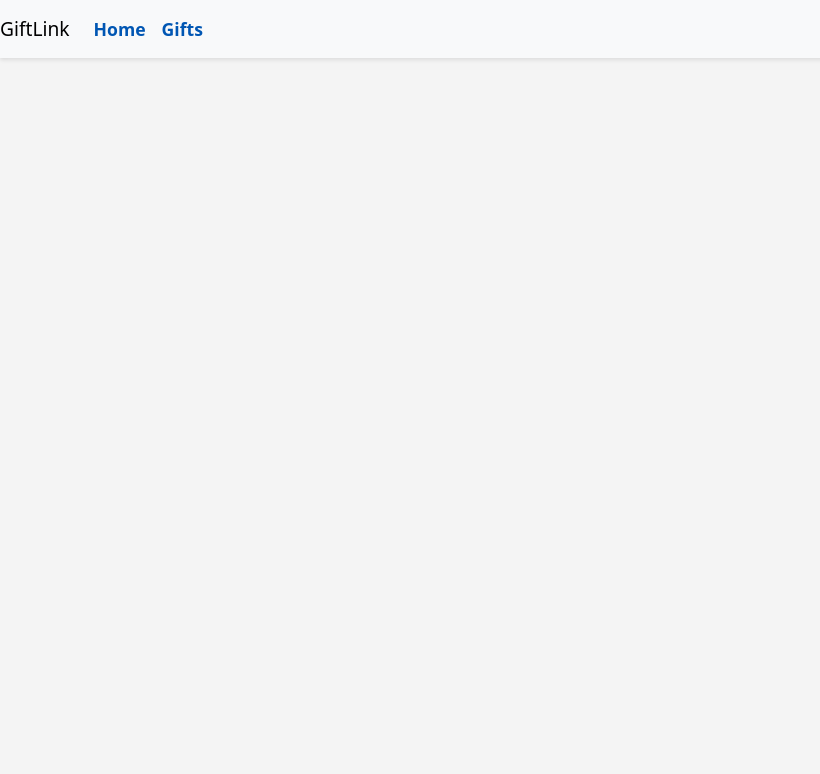
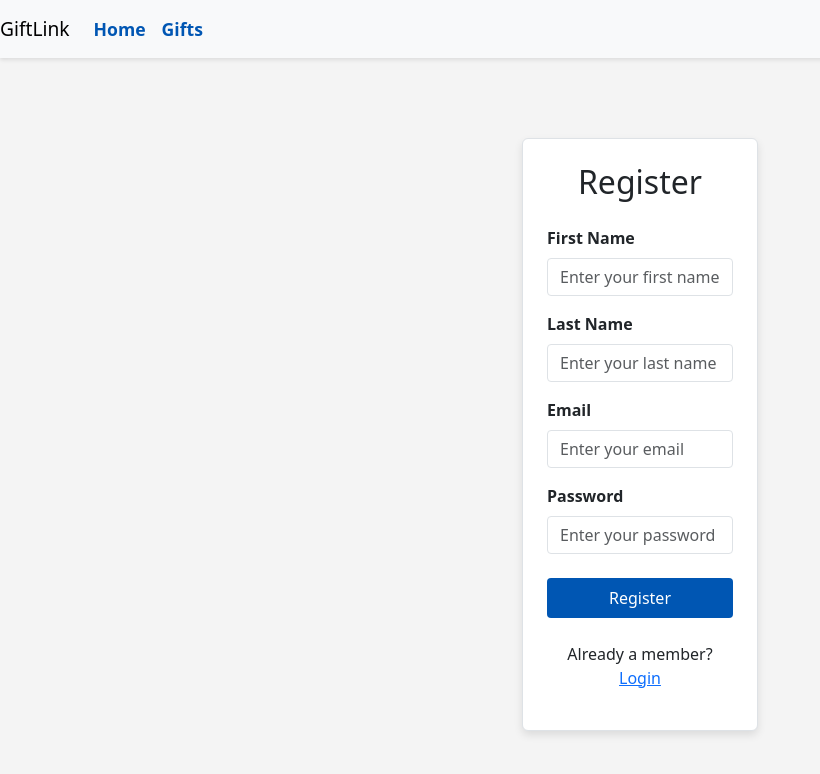
Before and after one commit to shakillaragelia/fullstack-capstone-project, a React (Create React App) app in the folder giftlink-frontend/: page /app/register in a window 1280 px wide. Before the commit this address had no page. Shown: the top 774 px of the page, without its empty margins (0-820 px from the left). Built offline with nearby package versions, Linux system fonts and the light colour scheme.

Commit message:
Hands-on Lab: Create Register and Login Pages

```diff
--- a/giftlink-frontend/src/App.js
+++ b/giftlink-frontend/src/App.js
@@ -1,19 +1,26 @@
 import React from 'react';
 import { Routes, Route, useNavigate } from 'react-router-dom';
 import MainPage from './components/MainPage/MainPage';
+import LoginPage from './components/LoginPage/LoginPage';
+import RegisterPage from './components/RegisterPage/RegisterPage';
 import 'bootstrap/dist/css/bootstrap.min.css';
 import './App.css';
 import Navbar from './components/Navbar/Navbar';
 
 function App() {
+  const navigate = useNavigate();
 
   return (
     <>
       <Navbar/>
       <Routes>
-          {/* the final code will not pass the products to every page, but each page will call the server API */}
+        {/* Main gift listing page */}
         <Route path="/" element={<MainPage />} />
         <Route path="/app" element={<MainPage />} />
+
+        {/* Login & Register pages */}
+        <Route path="/app/login" element={<LoginPage />} />
+        <Route path="/app/register" element={<RegisterPage />} />
       </Routes>
     </>
   );
--- /dev/null
+++ b/giftlink-frontend/src/components/LoginPage/LoginPage.css
@@ -0,0 +1,40 @@
+.login-card {
+    background-color: #fff;
+    box-shadow: 0px 4px 8px rgba(0, 0, 0, 0.1);
+}
+
+.login-card .form-label {
+    font-weight: 600;
+}
+
+.login-card input {
+    border-radius: 0.25rem;
+}
+
+.login-card .btn {
+    padding: 0.5rem 1rem;
+    border-radius: 0.25rem;
+}
+
+.login-card .btn-primary {
+    background-color: #0056b3;
+    border: none;
+}
+
+.login-card .btn-secondary {
+    background-color: #dc3545;
+    border: none;
+}
+
+.login-card .text-primary {
+    color: #0056b3;
+}
+
+.login-card .text-secondary {
+    color: #6c757d;
+}
+
+a.text-primary:hover,
+a.text-secondary:hover {
+    text-decoration: underline;
+}
--- /dev/null
+++ b/giftlink-frontend/src/components/LoginPage/LoginPage.js
@@ -0,0 +1,68 @@
+import React, { useState } from 'react';
+import './LoginPage.css';
+
+function LoginPage() {
+
+    // Task 1: create useState for email & password
+    const [email, setEmail] = useState('');
+    const [password, setPassword] = useState('');
+
+    // Task 2: handleLogin
+    const handleLogin = async () => {
+        console.log("Inside handleLogin");
+        console.log("Email:", email);
+        console.log("Password:", password);
+    };
+
+    return (
+        <div className="container mt-5">
+            <div className="row justify-content-center">
+                <div className="col-md-6 col-lg-4">
+                    <div className="login-card p-4 border rounded">
+                        <h2 className="text-center mb-4 font-weight-bold">Login</h2>
+
+                        {/* Email input */}
+                        <div className="mb-3">
+                            <label htmlFor="email" className="form-label">Email</label>
+                            <input
+                                id="email"
+                                type="text"
+                                className="form-control"
+                                placeholder="Enter your email"
+                                value={email}
+                                onChange={(e) => setEmail(e.target.value)}
+                            />
+                        </div>
+
+                        {/* Password input */}
+                        <div className="mb-3">
+                            <label htmlFor="password" className="form-label">Password</label>
+                            <input
+                                id="password"
+                                type="password"
+                                className="form-control"
+                                placeholder="Enter your password"
+                                value={password}
+                                onChange={(e) => setPassword(e.target.value)}
+                            />
+                        </div>
+
+                        {/* Login button */}
+                        <button
+                            className="btn btn-primary w-100 mb-3"
+                            onClick={handleLogin}
+                        >
+                            Login
+                        </button>
+
+                        <p className="mt-4 text-center">
+                            New here? <a href="/app/register" className="text-primary">Register Here</a>
+                        </p>
+                    </div>
+                </div>
+            </div>
+        </div>
+    );
+}
+
+export default LoginPage;
--- /dev/null
+++ b/giftlink-frontend/src/components/RegisterPage/RegisterPage.css
@@ -0,0 +1,32 @@
+.register-card {
+    background-color: #fff;
+    box-shadow: 0px 4px 8px rgba(0, 0, 0, 0.1);
+}
+.register-card .form-label {
+    font-weight: 600;
+}
+.register-card input {
+    border-radius: 0.25rem;
+}
+.register-card .btn {
+    padding: 0.5rem 1rem;
+    border-radius: 0.25rem;
+}
+.register-card .btn-primary {
+    background-color: #0056b3;
+    border: none;
+}
+.register-card .btn-secondary {
+    background-color: #dc3545;
+    border: none;
+}
+.register-card .text-primary {
+    color: #0056b3;
+}
+.register-card .text-secondary {
+    color: #6c757d;
+}
+a.text-primary:hover,
+a.text-secondary:hover {
+    text-decoration: underline;
+}
--- /dev/null
+++ b/giftlink-frontend/src/components/RegisterPage/RegisterPage.js
@@ -0,0 +1,96 @@
+import React, { useState } from 'react';
+import './RegisterPage.css';
+
+function RegisterPage() {
+    // State variables
+    const [firstName, setFirstName] = useState('');
+    const [lastName, setLastName] = useState('');
+    const [email, setEmail] = useState('');
+    const [password, setPassword] = useState('');
+
+    // Handle register
+    const handleRegister = async () => {
+        console.log("Register invoked");
+        console.log({
+            firstName,
+            lastName,
+            email,
+            password
+        });
+    };
+
+    return (
+        <div className="container mt-5">
+            <div className="row justify-content-center">
+                <div className="col-md-6 col-lg-4">
+                    <div className="register-card p-4 border rounded">
+                        <h2 className="text-center mb-4 font-weight-bold">Register</h2>
+
+                        {/* First Name */}
+                        <div className="mb-3">
+                            <label htmlFor="firstName" className="form-label">First Name</label>
+                            <input
+                                id="firstName"
+                                type="text"
+                                className="form-control"
+                                placeholder="Enter your first name"
+                                value={firstName}
+                                onChange={(e) => setFirstName(e.target.value)}
+                            />
+                        </div>
+
+                        {/* Last Name */}
+                        <div className="mb-3">
+                            <label htmlFor="lastName" className="form-label">Last Name</label>
+                            <input
+                                id="lastName"
+                                type="text"
+                                className="form-control"
+                                placeholder="Enter your last name"
+                                value={lastName}
+                                onChange={(e) => setLastName(e.target.value)}
+                            />
+                        </div>
+
+                        {/* Email */}
+                        <div className="mb-3">
+                            <label htmlFor="email" className="form-label">Email</label>
+                            <input
+                                id="email"
+                                type="email"
+                                className="form-control"
+                                placeholder="Enter your email"
+                                value={email}
+                                onChange={(e) => setEmail(e.target.value)}
+                            />
+                        </div>
+
+                        {/* Password */}
+                        <div className="mb-4">
+                            <label htmlFor="password" className="form-label">Password</label>
+                            <input
+                                id="password"
+                                type="password"
+                                className="form-control"
+                                placeholder="Enter your password"
+                                value={password}
+                                onChange={(e) => setPassword(e.target.value)}
+                            />
+                        </div>
+
+                        {/* Register button */}
+                        <button className="btn btn-primary w-100 mb-3" onClick={handleRegister}>
+                            Register
+                        </button>
+
+                        <p className="mt-4 text-center">
+                            Already a member? <a href="/app/login" className="text-primary">Login</a>
+                        </p>
+                    </div>
+                </div>
+            </div>
+        </div>
+    );
+}
+
+export default RegisterPage;
```
Also changed, not shown: 1 other file (tests, documents, lock files or other folders). Lines whose indentation alone changed are shown as unchanged.
